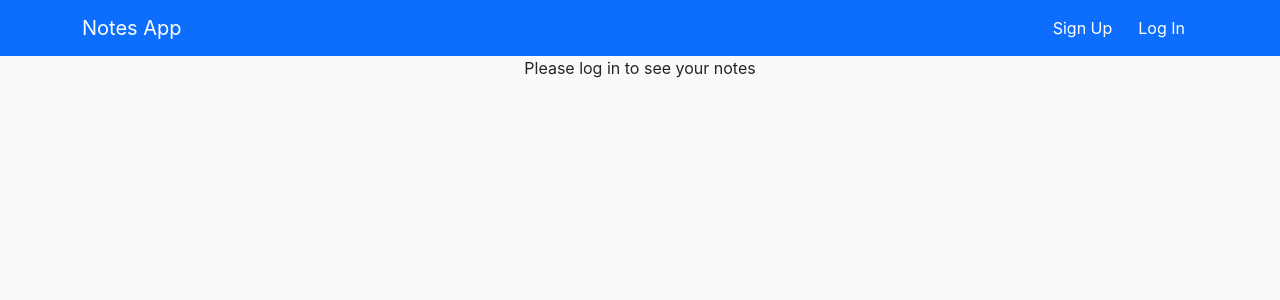
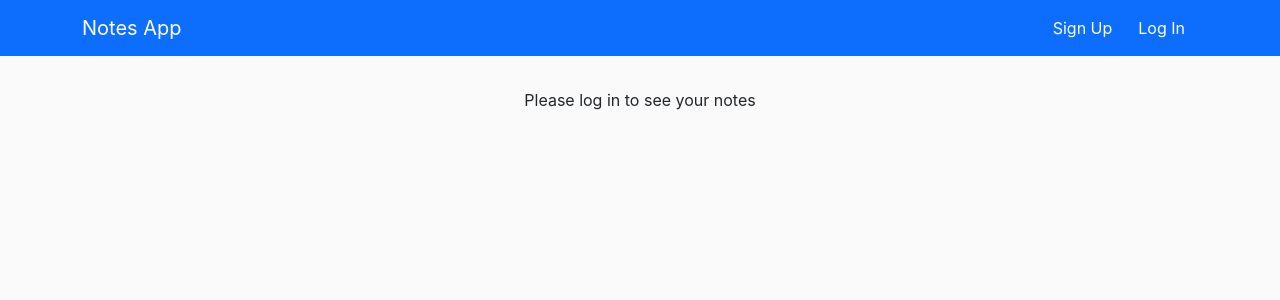
Before and after one commit to acanales3/mern-proj, a React (Create React App) app in the folder frontend/: page / in a window 1280 px wide. Shown: the top 300 px of the page. Built offline with nearby package versions, Linux system fonts and the light colour scheme; no server answers.

Commit message:
styling for pages

```diff
--- a/frontend/src/App.tsx
+++ b/frontend/src/App.tsx
@@ -9,6 +9,7 @@ import { Container } from "react-bootstrap";
 import NotesPage from "./pages/NotesPage";
 import PrivacyPage from "./pages/PrivacyPage";
 import NoteFoundPage from "./pages/NotFoundPage";
+import styles from "./styles/App.module.css";
 
 function App() {
   const [loggedInUser, setLoggedInUser] = useState<User | null>(null);
@@ -37,7 +38,7 @@ function App() {
           onSignUpClicked={() => setShowSignUpModal(true)}
           onLogOutSuccessful={() => setLoggedInUser(null)}
         />
-        <Container>
+        <Container className={styles.pageContainer}>
           <Routes>
             <Route
               path="/"
--- /dev/null
+++ b/frontend/src/styles/App.module.css
@@ -0,0 +1,3 @@
+.pageContainer {
+  padding: 32px 0;
+}
```
